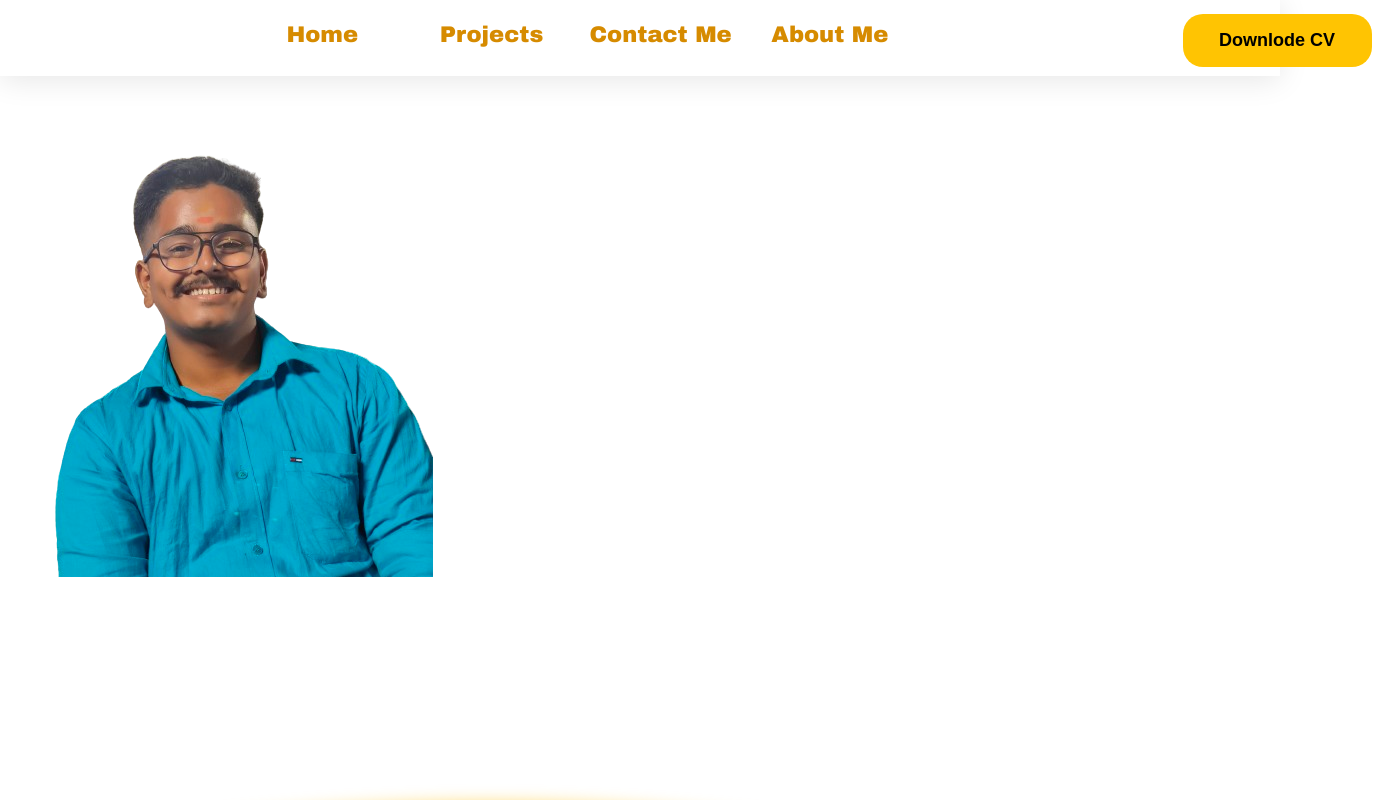
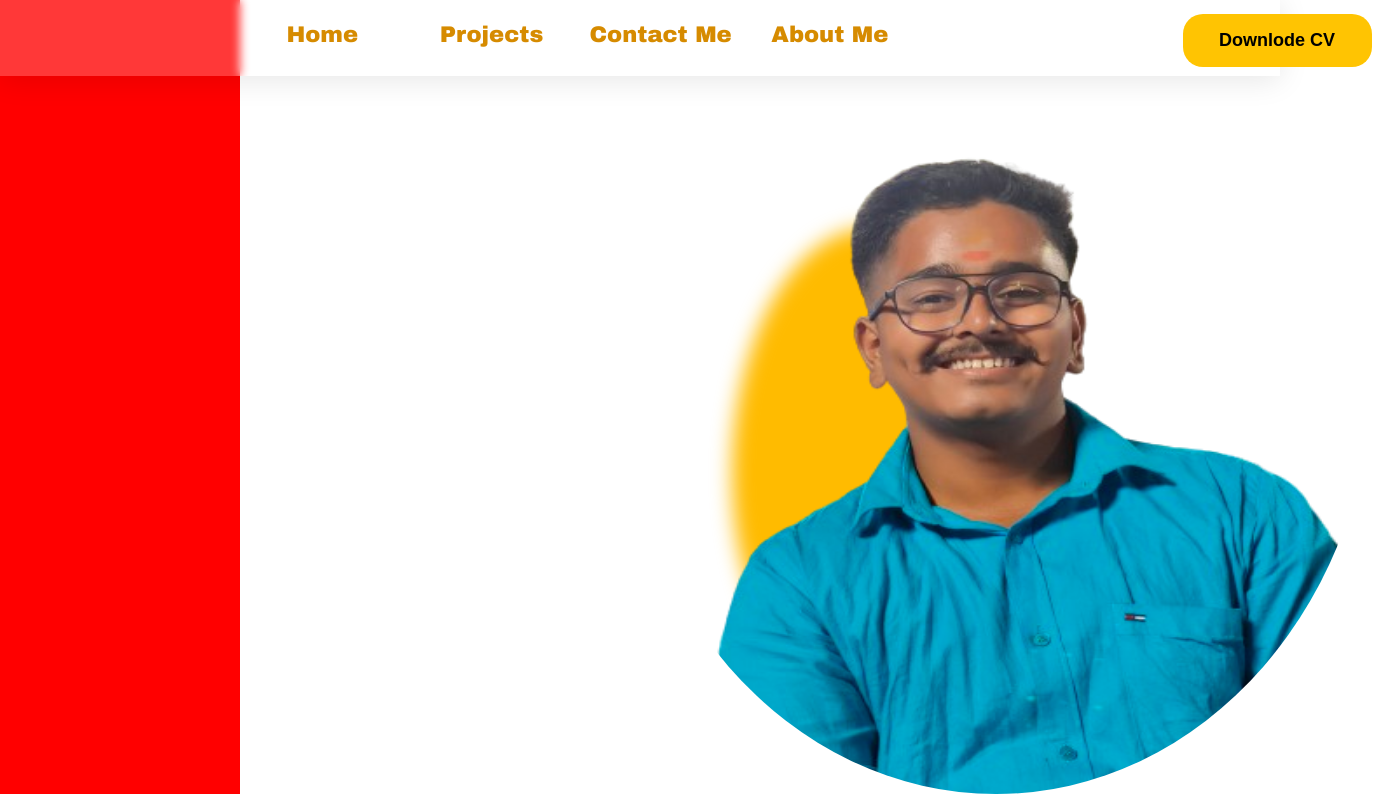
Before and after one commit to AkshayPatil076/My-portfolio-website, a React (Create React App) app: page / in a window 1280 px wide. Shown: the top 800 px of the page, 1374 px wide, since content can reach past the window. Built offline with nearby package versions, Linux system fonts and the light colour scheme.

Commit message:
Update Hedhed.js

```diff
--- a/src/medalpart/Hedhed.js
+++ b/src/medalpart/Hedhed.js
@@ -4,20 +4,17 @@ import Me from './img/IMG20231128184411-removebg-preview.png'
 function Med(){
     return(
         <>
-            <div className='meed'>
-                <div className='left-med'></div>
-                <div className='right-med'>
-                        <img src={Me} className='mepic'/>
+            <div className='medpart'>
+            <div className='LEFT'>
 
-                        {/* <div className='cir2'></div>
-                        <div className='cir3'></div> */}
-
+                </div>
+                <div className='RIGHT'>
+                    <img src={Me} className='mypicphoto' />
                 </div>
                 <div className='cir1'>
 
                 </div>
-
-             </div>
+            </div>
         </>
     );
 }
```
